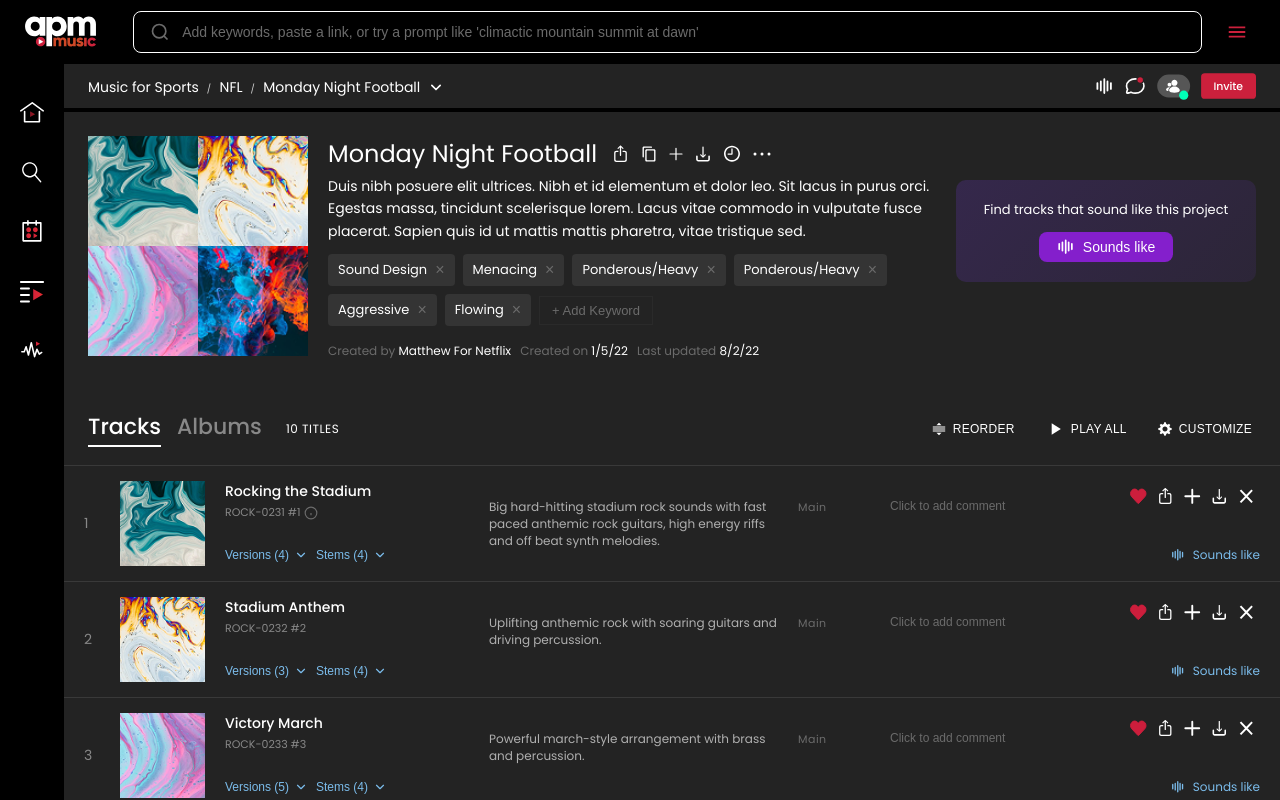
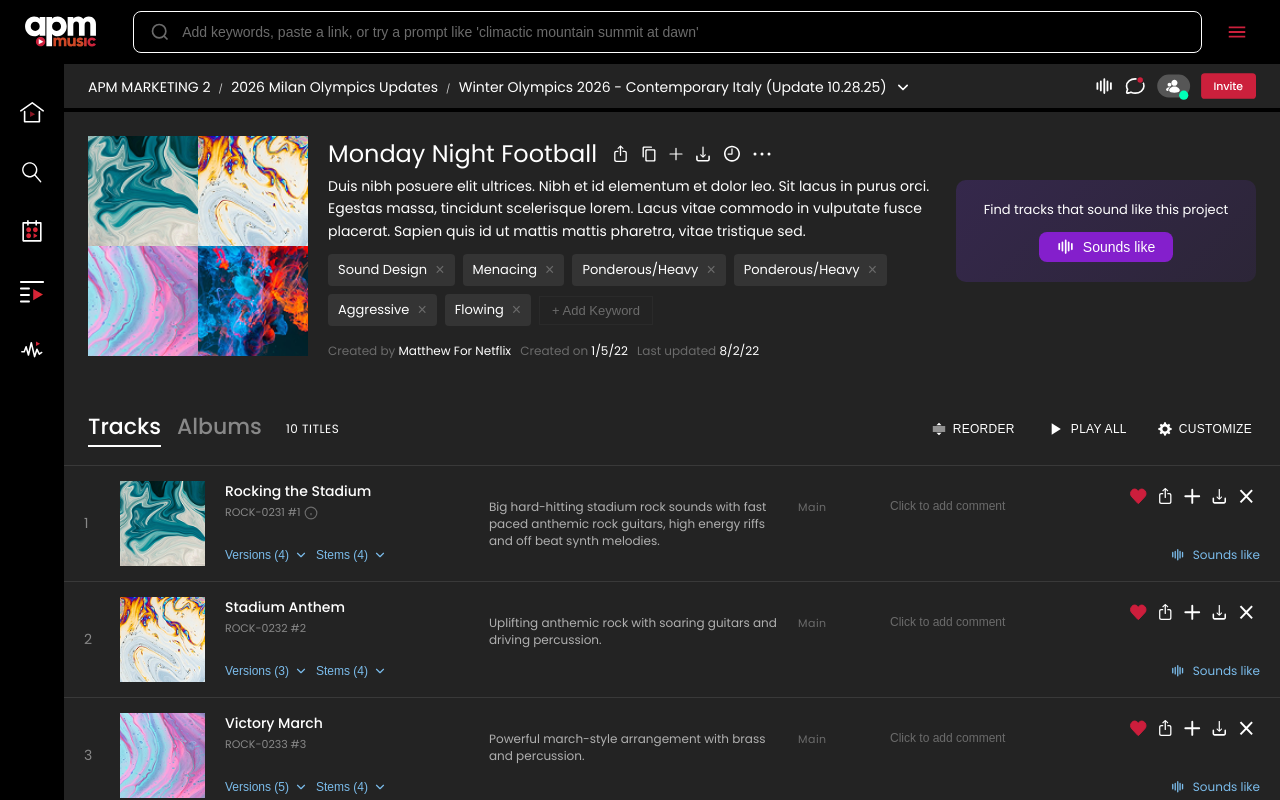
Before and after one commit to jescigno/apm, a React (Vite) app: page / in a window 1280 px wide. Shown: the top 800 px of the page. Built offline with nearby package versions, Linux system fonts and the light colour scheme.

Commit message:
Update breadcrumb options to APM Marketing, Milan Olympics labels
Made-with: Cursor

```diff
--- a/src/App.jsx
+++ b/src/App.jsx
@@ -6,9 +6,9 @@ import TrackList from './components/TrackList';
 import SoundsLikePanel from './components/SoundsLikePanel';
 
 const FOLDER_HIERARCHY = [
-  { id: 'music-for-sports', label: 'Music for Sports', visible: true },
-  { id: 'nfl', label: 'NFL', visible: true },
-  { id: 'mnf', label: 'Monday Night Football', visible: true },
+  { id: 'music-for-sports', label: 'APM MARKETING 2', visible: true },
+  { id: 'nfl', label: '2026 Milan Olympics Updates', visible: true },
+  { id: 'mnf', label: 'Winter Olympics 2026 - Contemporary Italy (Update 10.28.25)', visible: true },
 ];
 
 const PANEL_MIN_WIDTH = 263;
```
